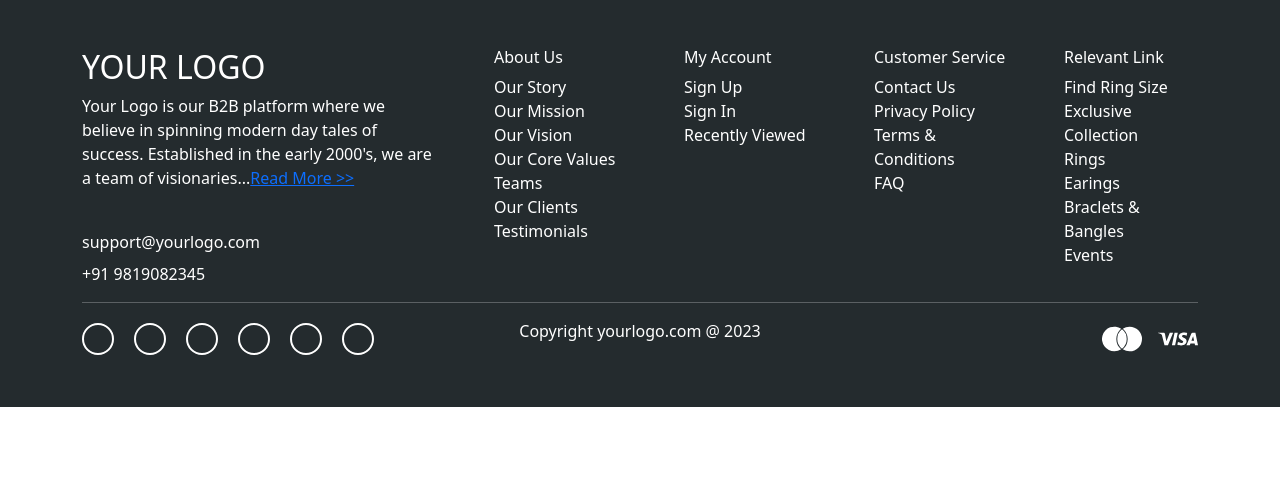
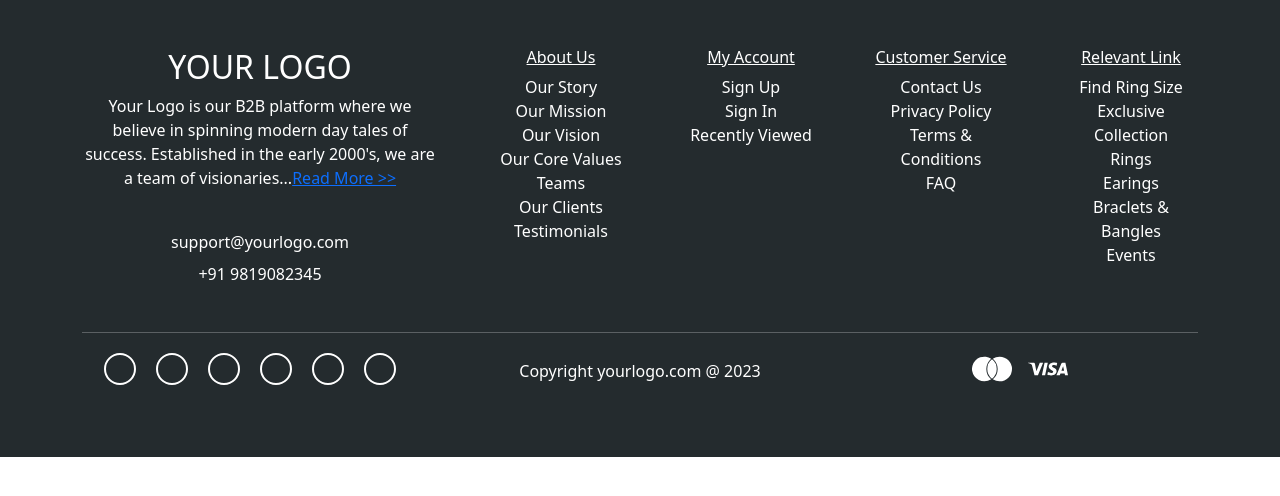
Before and after one commit to nansmatty/Office_Template-2, a React (Create React App) app: page / in a window 1280 px wide. Shown: the top 496 px of the page. Built offline with nearby package versions, Linux system fonts and the light colour scheme; the HTML template or start-up script is replaced by a standard one.

Commit message:
final complete of footer

```diff
--- a/src/components/Footer/footer.css
+++ b/src/components/Footer/footer.css
@@ -6,6 +6,11 @@
 
 .footer ul li {
   list-style: none;
+}
+
+.footer .contact_details{
+  display: flex;
+  flex-direction: column;
 }
 
 .footer ul li a {
@@ -65,3 +70,42 @@
 .footer .footer__image{
   width: 40px;
 }
+
+@media screen and (min-width: 720px) {
+  .footer .row {
+    text-align: center;
+  }
+
+  .footer ul li h6{
+    text-decoration: underline;
+  }
+
+  .footer .contact_details{
+  margin-bottom: 30px;
+}
+.footer .social_links, .footer .card_images {
+  display: flex;
+  justify-content: center;
+  margin-bottom: 20px;
+}
+
+}
+
+@media screen and (max-width: 720px) {
+  .footer .row {
+    text-align: center;
+  }
+
+  .footer ul li h6{
+    text-decoration: underline;
+  }
+
+  .footer .contact_details{
+  margin-bottom: 30px;
+}
+.footer .social_links, .footer .card_images {
+  display: flex;
+  justify-content: center;
+  margin-bottom: 20px;
+}
+}
--- a/src/components/Footer/index.js
+++ b/src/components/Footer/index.js
@@ -7,7 +7,7 @@ const Footer = () => {
 		<section className='footer'>
 			<div className=' py-5 container'>
 				<div className='row'>
-					<div className='col-4'>
+					<div className='col-lg-4 col-12'>
 						<h2>YOUR LOGO</h2>
 						<p>
 							Your Logo is our B2B platform where
@@ -20,7 +20,7 @@ const Footer = () => {
 							</span>
 						</p>
 						<br />
-						<div className='d-flex flex-column'>
+						<div className='contact_details'>
 							<span className='mb-2'>
 								<i class='fa-solid fa-envelope'></i>
 								{"  "}
@@ -32,7 +32,7 @@ const Footer = () => {
 							</span>
 						</div>
 					</div>
-					<div className='col-2'>
+					<div className='col-lg-2 col-md-6 col-6'>
 						<ul className=''>
 							<li>
 								<h6>About Us</h6>
@@ -60,7 +60,7 @@ const Footer = () => {
 							</li>
 						</ul>
 					</div>
-					<div className='col-2'>
+					<div className='col-lg-2 col-md-6 col-6'>
 						<ul>
 							<li>
 								<h6>My Account</h6>
@@ -76,7 +76,7 @@ const Footer = () => {
 							</li>
 						</ul>
 					</div>
-					<div className='col-2'>
+					<div className='col-lg-2 col-md-6 col-6'>
 						<ul>
 							<li>
 								<h6>Customer Service</h6>
@@ -95,7 +95,7 @@ const Footer = () => {
 							</li>
 						</ul>
 					</div>
-					<div className='col-2'>
+					<div className='col-lg-2 col-md-6 col-6'>
 						<ul>
 							<li>
 								<h6>Relevant Link</h6>
@@ -125,7 +125,7 @@ const Footer = () => {
 				</div>
 				<hr />
 				<div className='row'>
-					<div className='col-4 text-start social_links'>
+					<div className='col-lg-4 col-12  text-start social_links'>
 						<span>
 							<i class='fa-brands fa-facebook-f'></i>
 						</span>
@@ -145,10 +145,10 @@ const Footer = () => {
 							<i class='fa-solid fa-envelope'></i>
 						</span>
 					</div>
-					<div className='col-4 d-flex justify-content-center align-items-center'>
+					<div className='col-lg-4 col-12  d-flex justify-content-center align-items-center'>
 						<p>Copyright yourlogo.com @ 2023</p>
 					</div>
-					<div className='col-4 text-end'>
+					<div className='col-lg-4 col-12 text-end card_images'>
 						<div className=''>
 							<img
 								src={mastercard}
```
